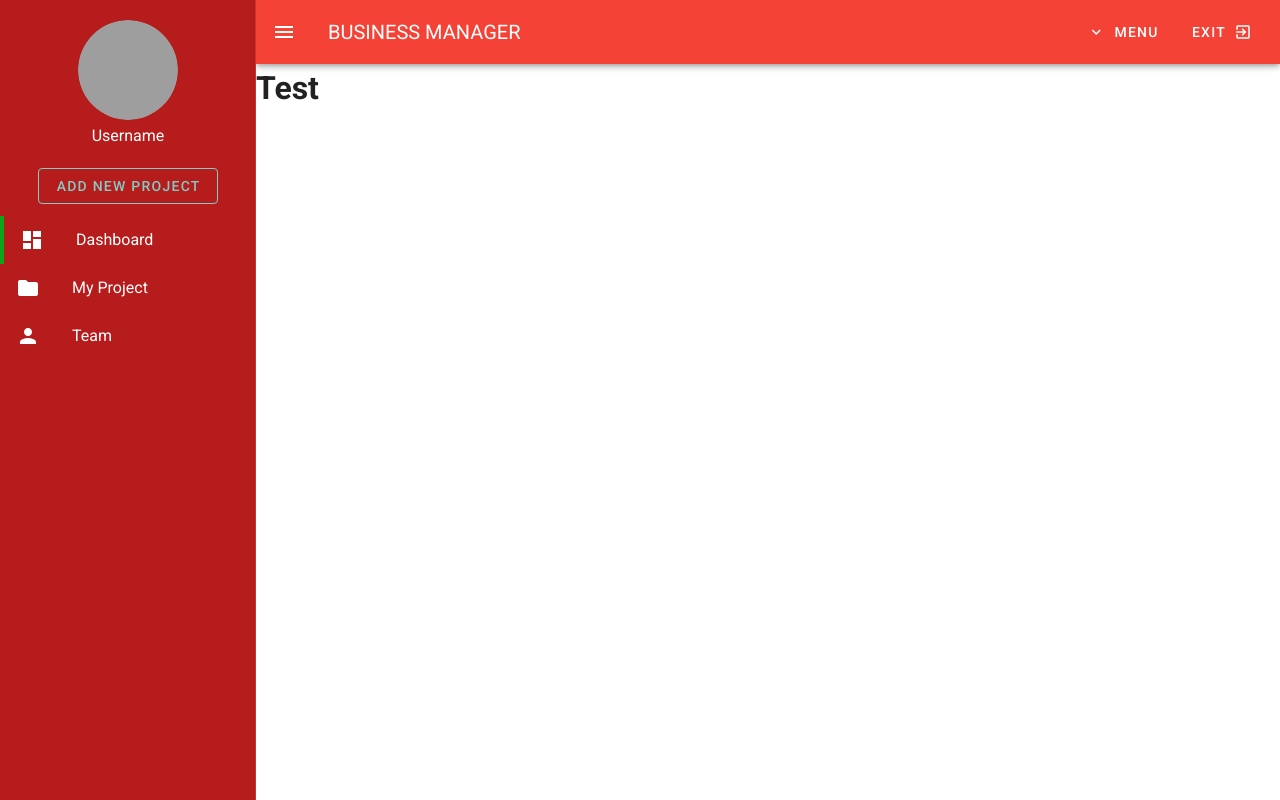
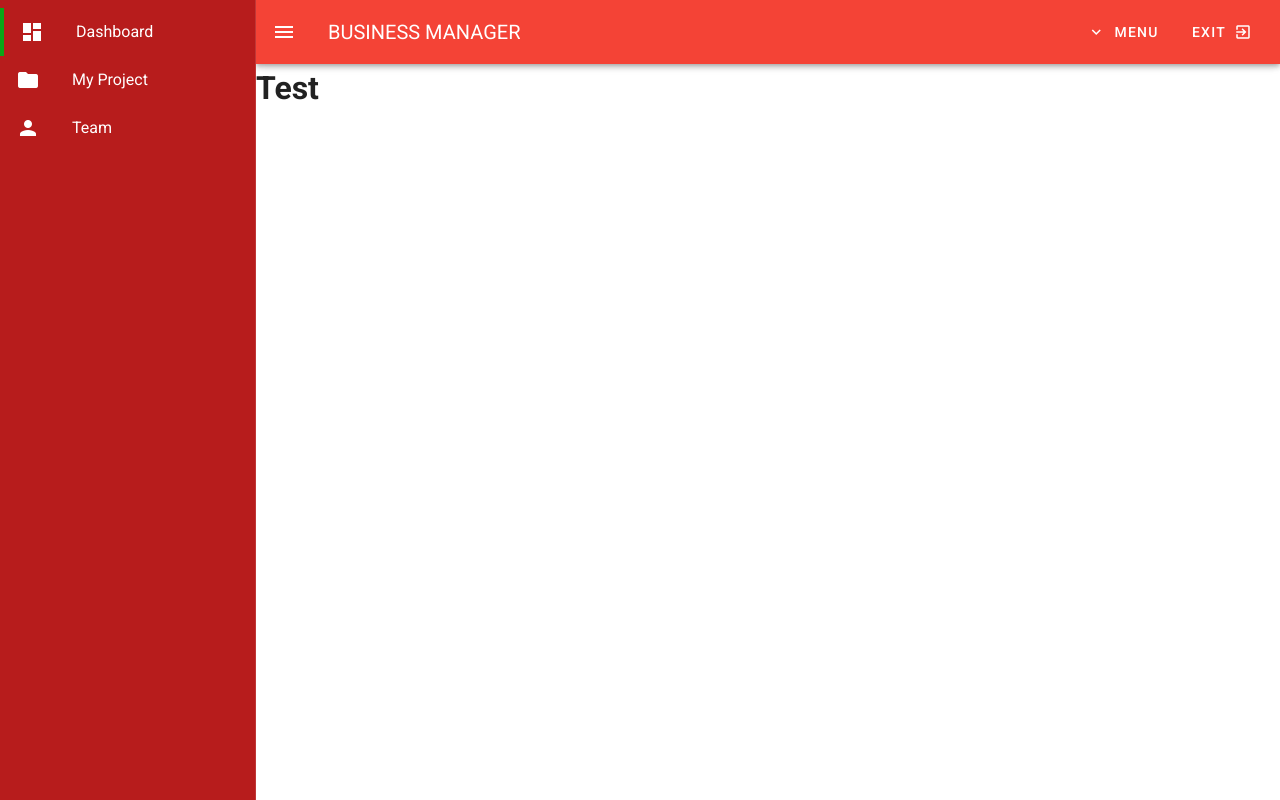
Before and after one commit to karthikeyan-1234/invoice-app, a Vue app: page / in a window 1280 px wide. Built offline with nearby package versions, Linux system fonts and the light colour scheme; grey boxes are pictures that could not be loaded.

Commit message:
Modified Navbar to remove extras

```diff
--- a/src/components/Navbar.vue
+++ b/src/components/Navbar.vue
@@ -28,17 +28,6 @@
               </v-btn>
         </v-app-bar>
        <v-navigation-drawer  v-model="drawer" dark app class="red darken-4">
-           <v-layout column align-center>
-                <v-flex class="mt-5">
-                     <v-avatar size="100">
-                             <img src="/img1.png" alt="">
-                     </v-avatar>
-                     <p class="white--text subheading mt-1 text-center">Username</p>
-                </v-flex>
-                <v-flex class="mt-4 mb-4">
-                 <Popup />
-                </v-flex>
-           </v-layout>
            <v-list flat>
                <v-list-item v-for="link in links"  :key="link.text" router :to="link.route" active-class="border">
                    <v-list-item-action>
```
